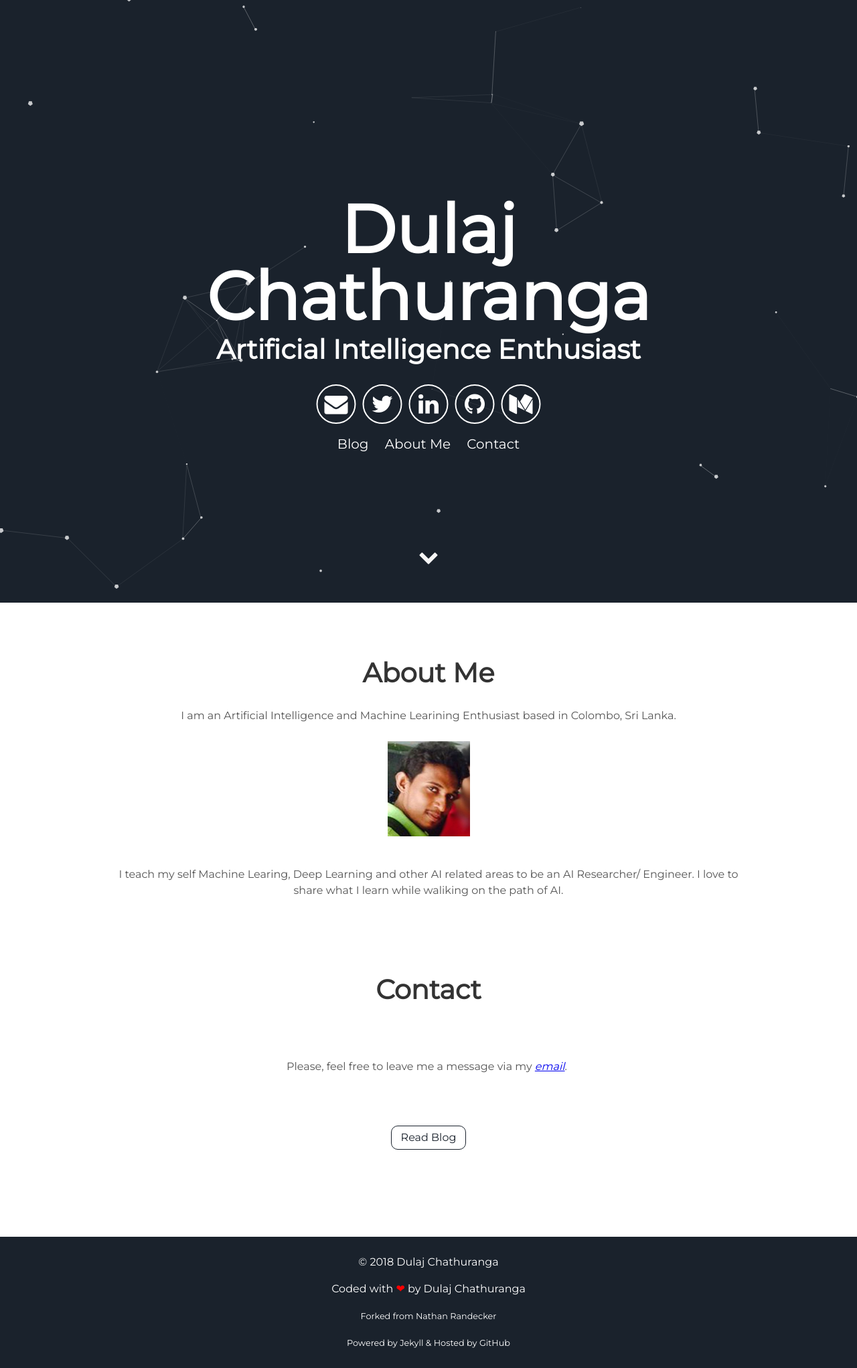
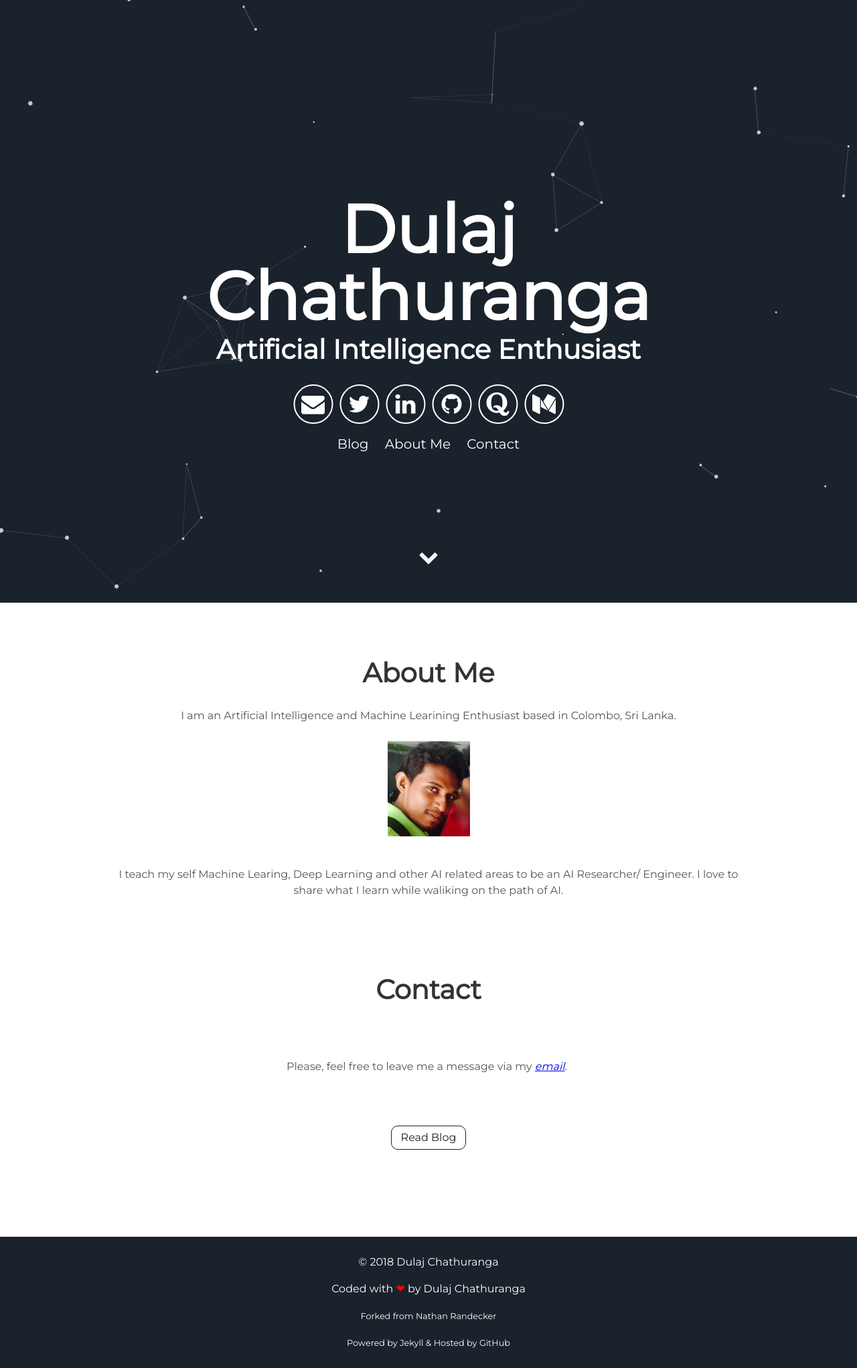
Before and after one commit to DulajChathuranga/dulajchathuranga.github.io, a Jekyll site: the page built from index.html, in a window 1280 px wide. Shown: the whole page at 67% size. Built offline with Jekyll 4.4.1, drawn with Linux system fonts in a browser that asks for light colours.

Commit message:
Update header.html

```diff
--- a/_includes/header.html
+++ b/_includes/header.html
@@ -9,6 +9,7 @@
         <a aria-label="My Twitter" target="_blank" href="https://www.twitter.com/DulajChathu"><i class="icon fa fa-twitter" aria-hidden="true"></i></a>
         <a aria-label="My LinkedIn" target="_blank" href="https://www.linkedin.com/in/dulajchathuranga/"><i class="icon fa fa-linkedin" aria-hidden="true"></i></a>
         <a aria-label="My Github" target="_blank" href="https://github.com/DulajChathuranga"><i class="icon fa fa-github" aria-hidden="true"></i></a>
+        <a aria-label="My Quora" target="_blank" href="https://www.quora.com/profile/Dulaj-Chathuranga"><i class="icon fa fa-quora" aria-hidden="true"></i></a>
         <a aria-label="My Medium" target="_blank" href="https://medium.com/@dulajchathuranga"><i class="icon fa fa-medium" aria-hidden="true"></i></a>
 
       </div>
```
